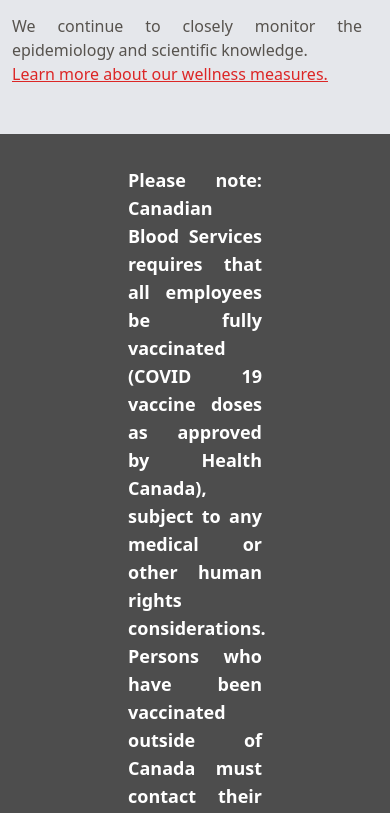
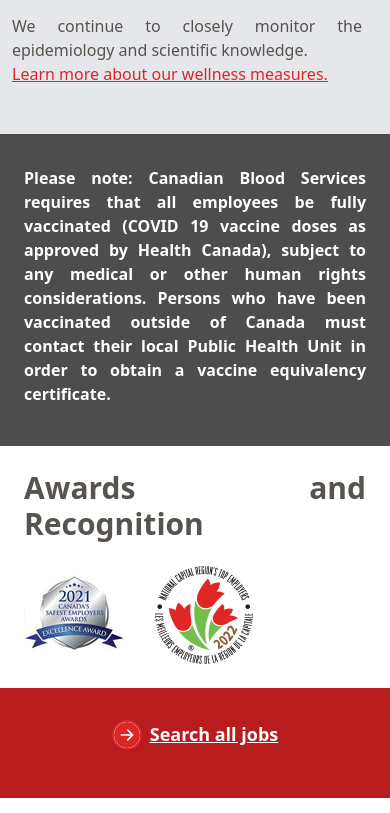
Before and after one commit to team-solvers-kpr/project-cn-blood-service, a React (Create React App) app: page /careers in a window 390 px wide. Shown: the part 10180-10993 px from the top of the page. Built offline with nearby package versions, Linux system fonts and the light colour scheme; no server answers; what tw-elements would draw is missing.

Commit message:
career responsive completed

```diff
--- a/src/components/Pages/Careers/Award.js
+++ b/src/components/Pages/Careers/Award.js
@@ -6,7 +6,7 @@
 export const Award = () => {
   return (
     <div className="">
-      <div className="mx-32 mt-6">
+      <div className="2xl:mx-32 mt-6 mx-6">
         <h1 className="text-3xl font-bold text-stone-600 text-justify">
           Awards and Recognition
         </h1>
--- a/src/components/Pages/Careers/Careers.jsx
+++ b/src/components/Pages/Careers/Careers.jsx
@@ -13,7 +13,7 @@
 
 const Careers = () => {
   return (
-    <div className='mt-[168px]'>
+    <div className='mt-[168px] overflow-hidden'>
       <UpperSection></UpperSection>
       <WhatWeDoMatters></WhatWeDoMatters>
       <ServiceInterruption></ServiceInterruption>
--- a/src/components/Pages/Careers/Note.js
+++ b/src/components/Pages/Careers/Note.js
@@ -3,7 +3,7 @@
 export const Note = () => {
   return (
     <div className='' style={{background:'#4D4D4D'}}>
-        <p className='mx-32 text-justify text-white font-bold text-lg pt-8 pb-10'>Please note: Canadian Blood Services requires that all employees be fully vaccinated (COVID 19 vaccine doses as approved by Health Canada), subject to any medical or other human rights considerations. Persons who have been vaccinated outside of Canada must contact their local Public Health Unit in order to obtain a vaccine equivalency certificate.</p>
+        <p className='mx-6 2xl:mx-32 text-justify text-white font-bold lg:text-lg text-base pt-8 pb-10'>Please note: Canadian Blood Services requires that all employees be fully vaccinated (COVID 19 vaccine doses as approved by Health Canada), subject to any medical or other human rights considerations. Persons who have been vaccinated outside of Canada must contact their local Public Health Unit in order to obtain a vaccine equivalency certificate.</p>
     </div>
   )
 }
```
